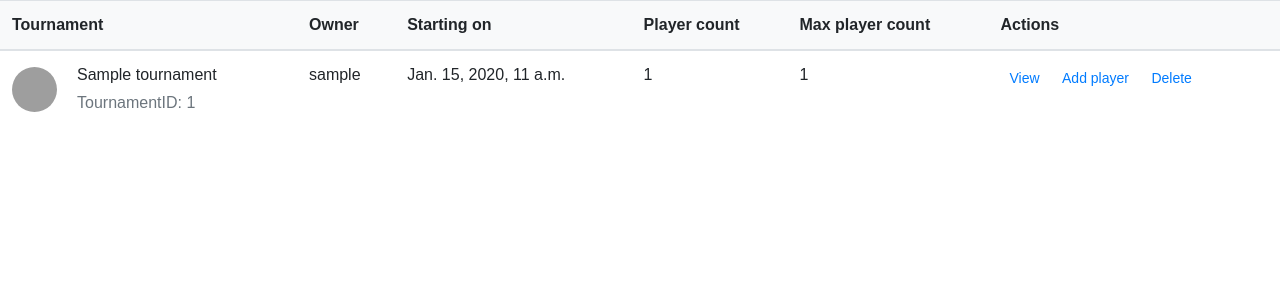
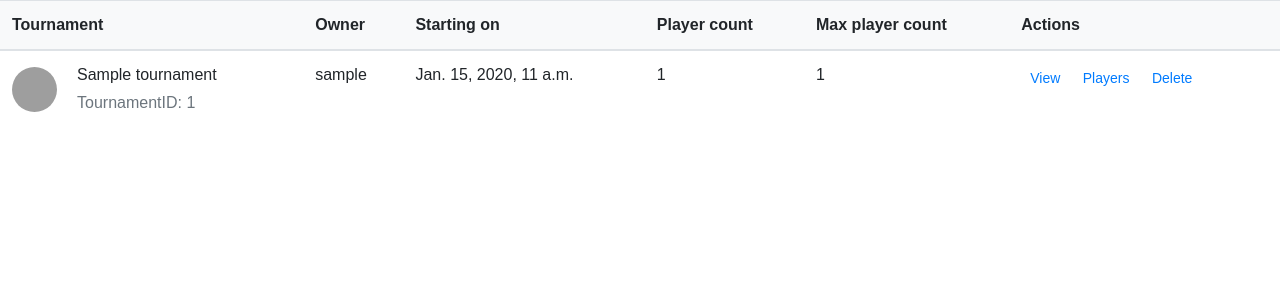
Before and after one commit to Skylighty/tournaments, a Django app: page /manage in a window 1280 px wide. Shown: the part 70-370 px from the top of the page. Run offline with Django 4.2, Linux system fonts and the light colour scheme; a user stored in the database is signed in; tables that the repository leaves empty hold one stand-in row (values such as "Sample post"); some libraries are stand-ins or nearby versions; grey boxes are pictures that could not be loaded.

Commit message:
users management finally working

```diff
--- a/tournament/templates/tournament/listview.html
+++ b/tournament/templates/tournament/listview.html
@@ -53,7 +53,7 @@
                           <button type="button"
                                 class="btn btn-link btn-rounded btn-sm fw-bold"
                                 data-mdb-ripple-color="dark">
-                            <a href="{{tournament.id}}/add_player">Add players</a>
+                            <a href="{{tournament.id}}/players">Players</a>
                           </button>
 
                           <button type="button"
--- a/tournament/templates/tournament/manage.html
+++ b/tournament/templates/tournament/manage.html
@@ -53,7 +53,7 @@
                         <button type="button"
                                 class="btn btn-link btn-rounded btn-sm fw-bold"
                                 data-mdb-ripple-color="dark">
-                            <a href="{{tournament.id}}/add_player">Add player</a>
+                            <a href="{{tournament.id}}/players">Players</a>
                         </button>
                         <button type="button"
                                 class="btn btn-link btn-rounded btn-sm fw-bold"
--- a/tournament/urls.py
+++ b/tournament/urls.py
@@ -15,6 +15,5 @@ urlpatterns = [
     path('<int:tournament_id>/view', views.tournament_view, name="tournament_view"),
     path('<int:tournament_id>/edit', views.edit_tournament, name="tournament_edit"),
     path('<int:tournament_id>/delete', views.delete_tournament, name="tournament_delete"),
-    path('<int:tournament_id>/add_player', views.add_player, name="add_player"),
-    #path('<int:tournament-id>/remove_player', views.remove_player, name="remove_player"),
+    path('<int:tournament_id>/players', views.manage_players, name="manage_players"),
 ]
--- a/tournament/views.py
+++ b/tournament/views.py
@@ -62,8 +62,7 @@ def create_tournament(request):
         if request.user.is_authenticated:
             form = TournamentForm(request.POST)
             if form.is_valid():
-                form.save_m2m(commit=True)
-                form.save(commit=True)
+                form.save()
                 messages.success(request,f"You've successfully created tournament: {form.cleaned_data.get('name')}!")
                 return redirect("/index")
             else:
@@ -111,7 +110,7 @@ def tournament_view(request, tournament_id):
 def delete_tournament(request, tournament_id):
     tournament = get_object_or_404(Tournament, pk=tournament_id)
     temp_name = tournament.name
-    if request.user.is_authenticated and tournament.belongs_to == request.user.id:
+    if request.user.is_authenticated:
         tournament.delete()
         q1 = Tournament.objects.all()
         context = {
@@ -130,7 +129,7 @@ def edit_tournament(request,tournament_id):
     tournament.players.clear()
     q2 = User.objects.all()
     if request.method == "POST":
-        if request.user.is_authenticated and tournament.belongs_to == request.user.id:
+        if request.user.is_authenticated:
             form = EditTournamentForm(request.POST)
             if form.is_valid():
                 tournament = form.save(commit=False)
@@ -157,26 +156,39 @@ def edit_tournament(request,tournament_id):
     }
     return render(request=request, template_name="tournament/edit.html", context=context)
 
+
 @login_required
-def add_player(request, tournament_id):
+def manage_players(request, tournament_id):
     tournament = get_object_or_404(Tournament, pk=tournament_id)
+    tid = str(tournament.id)
     users = User.objects.all()
-    if request.method == "POST":
-        print(request.POST.get("user"))
-        if request.user.is_authenticated and tournament.belongs_to == request.user.id:
-            #try:
-                added_user_id = request.POST.get("user")
-                tournament.player_set.add(get_object_or_404(User, pk=added_user_id))
-                messages.success(request, f"User {get_object_or_404(User,pk=added_user_id).username} sucessfully added to tournament {tournament.name}!")
-                return redirect(request, f"{tournament_id}/add_player")
-            #except:
-                #print(Exception)
-                #messages.error(request, "Something went wrong")
+    players = tournament.players.all()
+    if request.method == "POST" and "add" in request.POST:
+        if request.user.is_authenticated:
+            added_user_id = request.POST.get("user")
+            tournament.players.add(get_object_or_404(User, pk=added_user_id))
+            tournament.save()
+            messages.success(request, f"User {get_object_or_404(User,pk=added_user_id).username} sucessfully added to tournament {tournament.name}!")
+            #return redirect(request, f"{tid}/add_player")
+        else:
+            messages.error(request, "User not authenticated!")
+            return redirect(request, 'tournament/index.html')
+    if request.method == "POST" and "remove" in request.POST:
+        if request.user.is_authenticated:
+            added_user_id = request.POST.get("user")
+            tournament.players.remove(get_object_or_404(User, pk=added_user_id))
+            tournament.save()
+            messages.success(request, f"User {get_object_or_404(User,pk=added_user_id).username} removed from tournament {tournament.name}!")
+            #return redirect(request, f"{tid}/add_player")
+        else:
+            messages.error(request, "User not authenticated!")
+            return redirect(request, 'tournament/index.html')
     context = {
         "tournament": tournament,
         "users": users,
+        "players": players,
     }
-    return render(request=request, template_name="tournament/add_player.html", context=context)
+    return render(request=request, template_name="tournament/manage_players.html", context=context)
 
 
 def index(request):
```
Also changed, not shown: tournament/templates/tournament/manage_players.html (added, +31 -0 lines), tournament/templates/tournament/remove_player.html (renamed from tournament/templates/tournament/add_player.html, +9 -3 lines), tournament/migrations/0007_alter_tournament_max_players.py (added).
